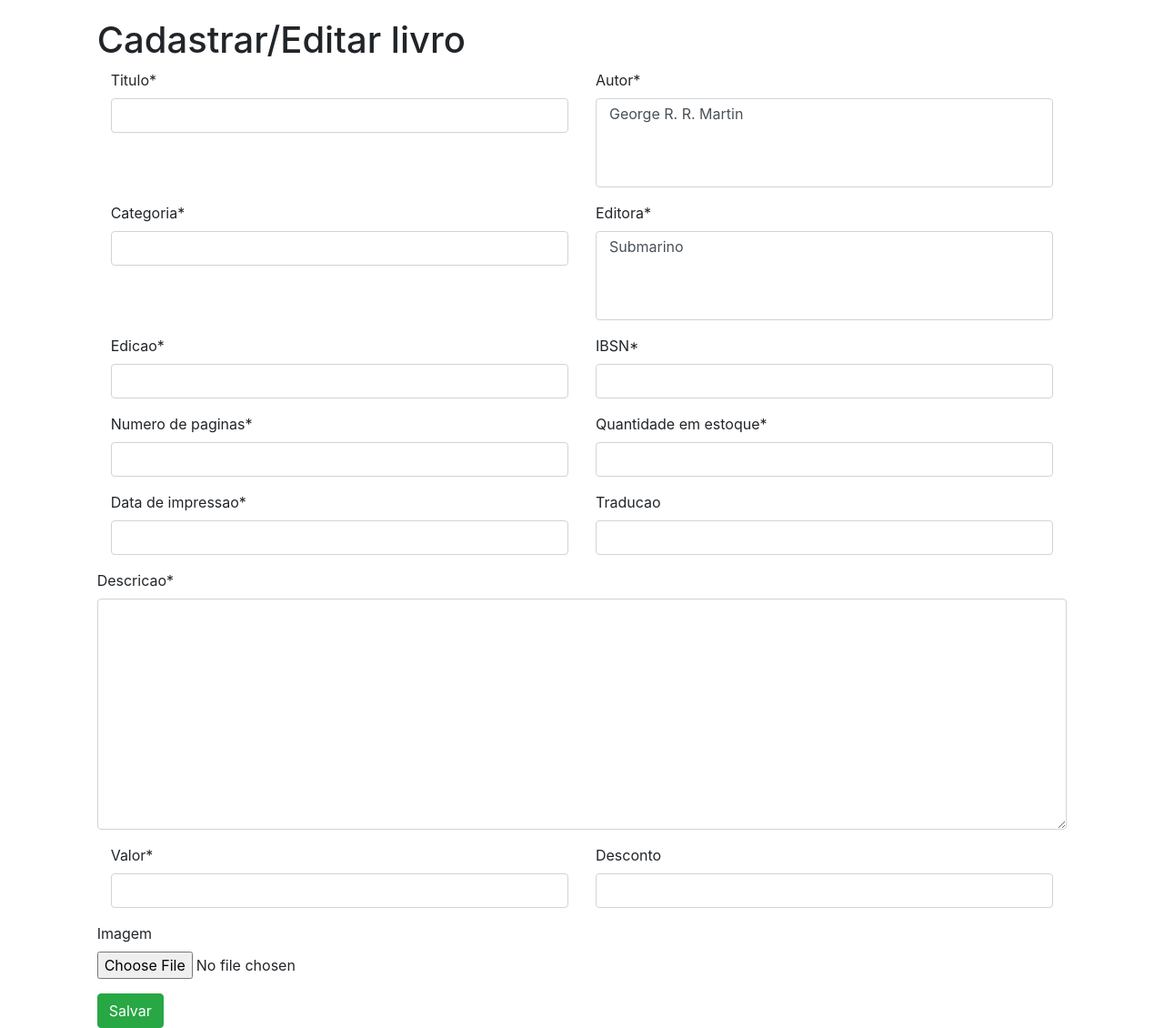
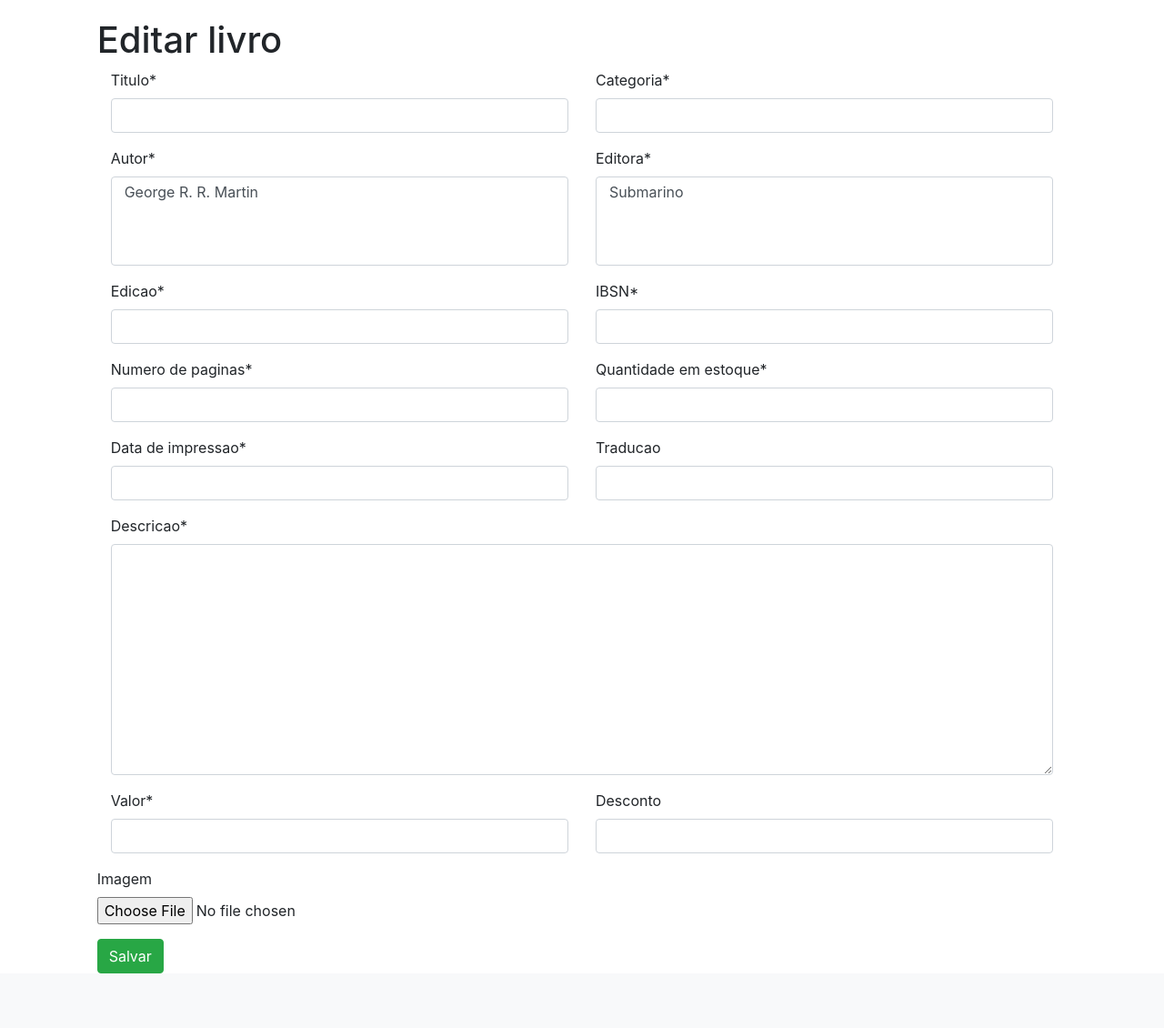
Before and after one commit to acarolinabessa/livraria-allbooks, a Django app: page /livro-new in a window 1280 px wide. Shown: the part 57-1187 px from the top of the page at 91% size. After the commit the page ends 1127 px from the top, so only its background shows below. Run offline with Django 4.2, Linux system fonts and the light colour scheme; a user stored in the database is signed in; data comes from the database, SQL or seed files in the repository; both versions use the stored data as it was after the commit; parts of the project's set-up code (start-up, migrations or seed data) failed here and were passed over; some libraries are stand-ins or nearby versions.

Commit message:
edição dos formulários

```diff
--- a/livros/templates/adm/livros-form.html
+++ b/livros/templates/adm/livros-form.html
@@ -5,18 +5,18 @@
 <div class="offset-1 col-10 list-div">
     <form method="post" novalidate>
         {% csrf_token %}
-        <h1>Cadastrar/Editar livro</h1>
+        <h1>Editar livro</h1>
         <div class="row">
             <div class="col-6">
                 {{ form.titulo|as_crispy_field }}
             </div>
             <div class="col-6">
-                {{ form.autor|as_crispy_field }}
+                {{ form.categoria|as_crispy_field }}
             </div>
         </div>
         <div class="row">
             <div class="col-6">
-                {{ form.categoria|as_crispy_field }}
+                {{ form.autor|as_crispy_field }}
             </div>
             <div class="col-6">
                 {{ form.editora|as_crispy_field }}
@@ -46,7 +46,9 @@
                 {{ form.traducao|as_crispy_field }}
             </div>
         </div>
-        {{ form.descricao|as_crispy_field }}
+        <div class="col-12">
+            {{ form.descricao|as_crispy_field }}
+        </div>
         <div class="row">
             <div class="col-6">
                 {{ form.valor|as_crispy_field }}
```
Also changed, not shown: db.sqlite3.
